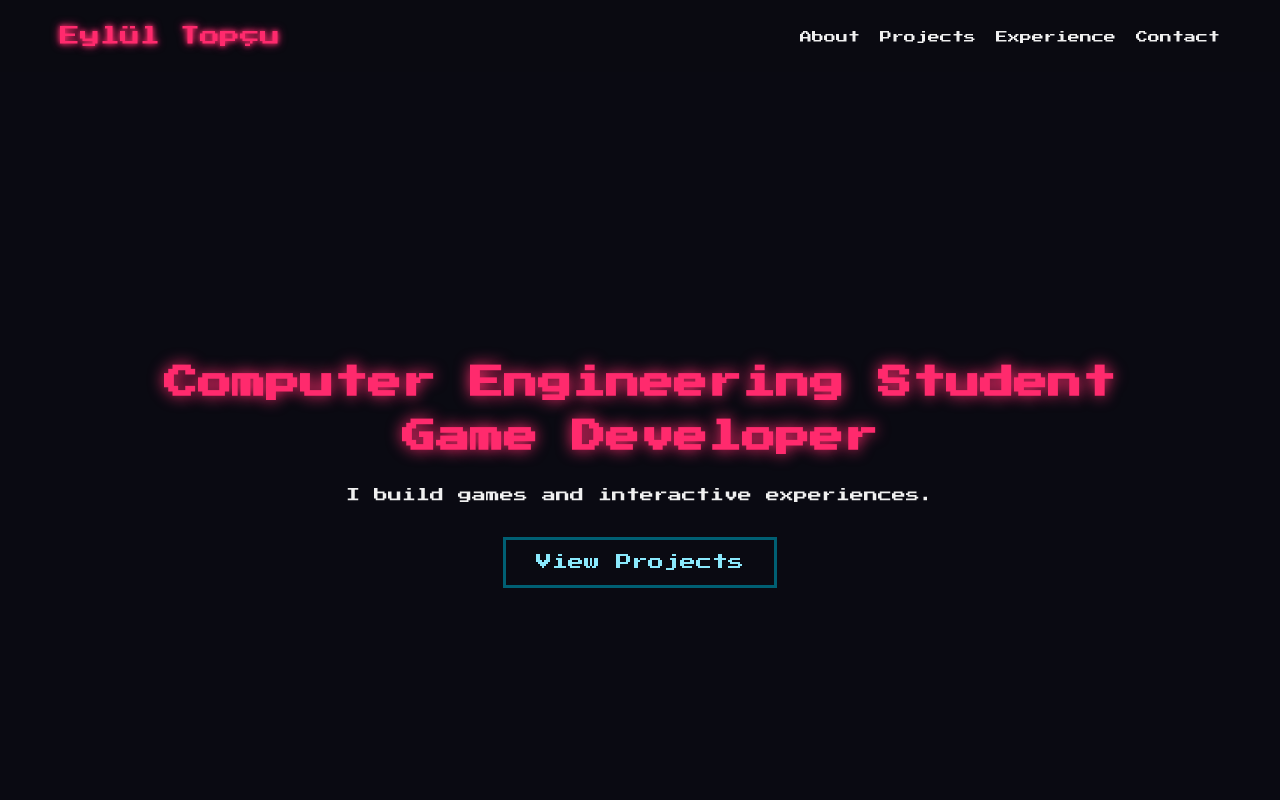
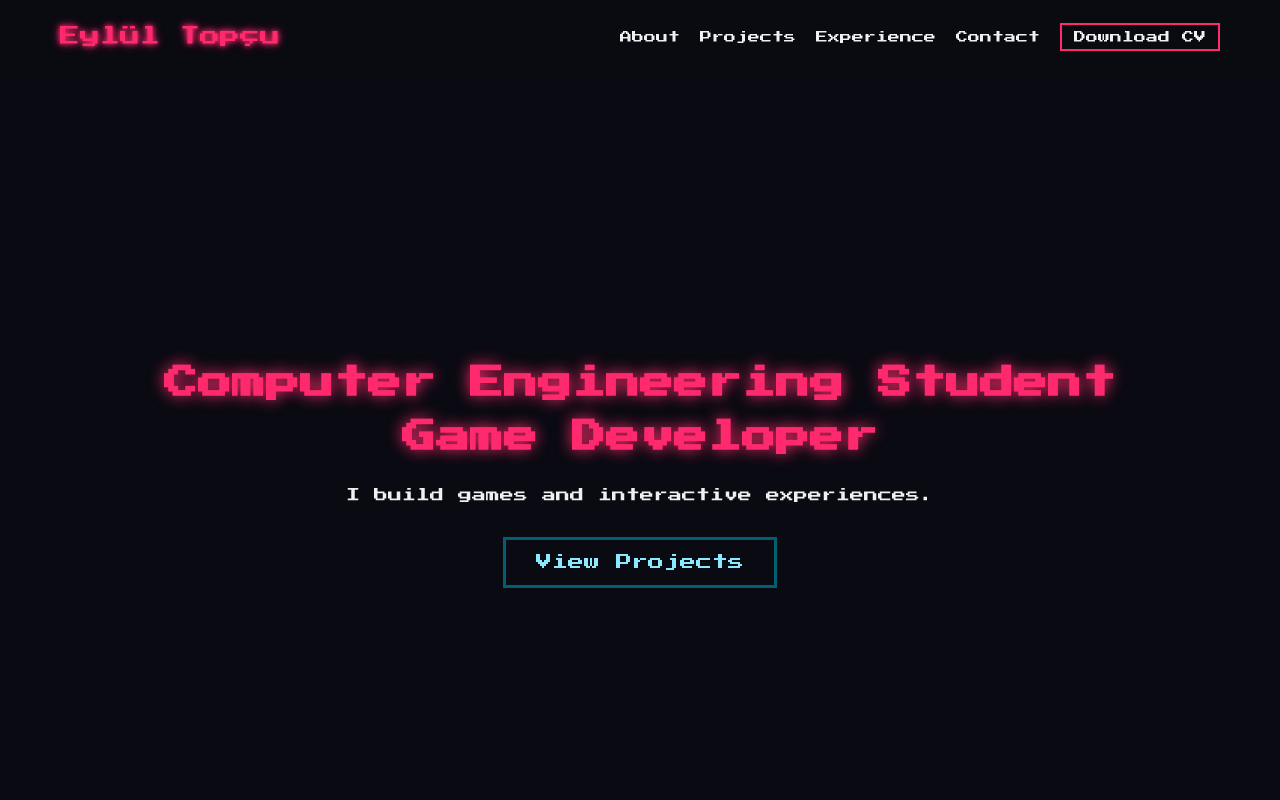
Before and after one commit to eylltopcu/Portfolio, a plain HTML site: page index.html in a window 1280 px wide. Shown: the top 800 px of the page. Drawn offline with Linux system fonts and the light colour scheme.

Commit message:
Download CV button added

```diff
--- a/index.html
+++ b/index.html
@@ -294,6 +294,21 @@
         .worktime {
             color: var(--neon-purplelight);
         }
+        .cv-btn {
+    padding: 6px 12px;
+    border: 2px solid var(--neon-pink);
+    color: var(--neon-pink);
+    text-decoration: none;
+    font-size: 12px;
+    transition: 0.3s;
+}
+
+.cv-btn:hover {
+    background-color: var(--neon-pink);
+    color: #0a0a12;
+    box-shadow: 0 0 10px var(--neon-pink);
+}
+
     </style>
     <link rel="icon" href="https://images.emojiterra.com/google/android-12l/512px/1f5a5.png" type="image/png">
 
@@ -307,6 +322,8 @@
                 <li><a href="#projects">Projects</a></li>
                 <li><a href="#experience">Experience</a></li>
                 <li><a href="#contact">Contact</a></li>
+                <li><a href="Eylul_Topcu_CV.pdf" download class="cv-btn">Download CV</a></li>
+
             </ul>
         </nav>
     </header>
```
